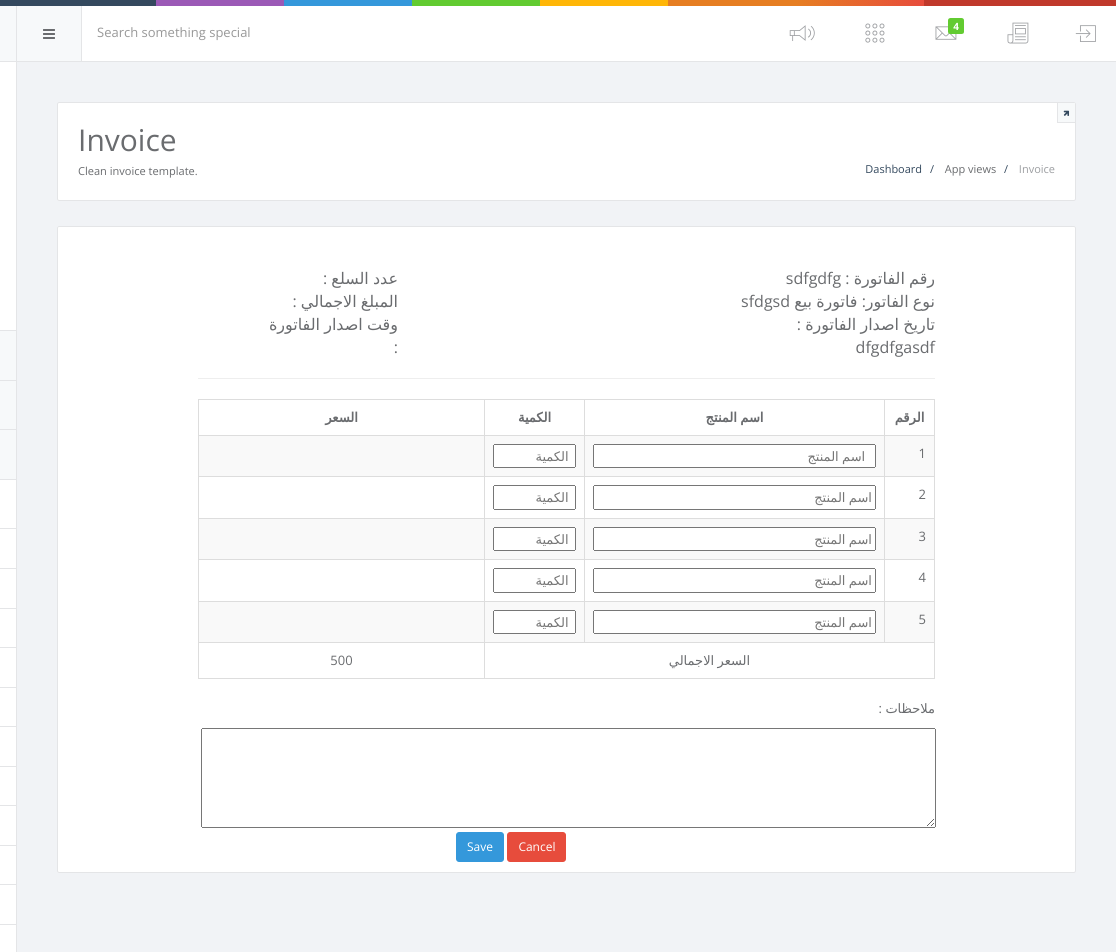
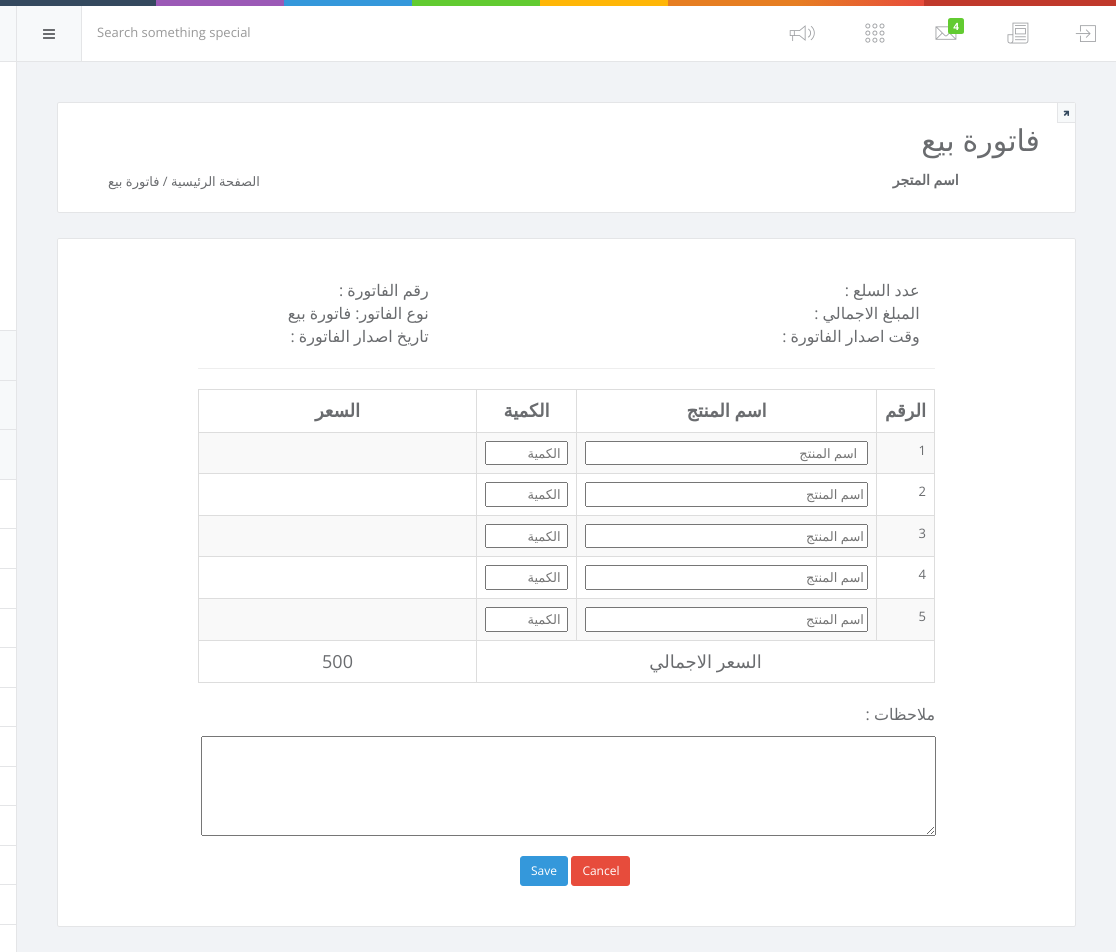
Before and after one commit to khalidSami/Tigarty, a plain HTML site: page homer_admin-v1.7/Sales Point.html in a window 1280 px wide. Shown: the top 952 px of the page, 164-1280 px from the left. Drawn offline with nearby package versions, Linux system fonts and the light colour scheme.

Commit message:
the second editing of Sales Point

```diff
--- a/homer_admin-v1.7/Sales Point.html
+++ b/homer_admin-v1.7/Sales Point.html
@@ -329,30 +329,31 @@
 <!-- Main Wrapper -->
 <div id="wrapper">
 
-<div class="normalheader transition animated fadeIn">
-    <div class="hpanel">
-        <div class="panel-body">
+<div class="normalheader transition animated fadeIn" dir="rtl">
+    <div class="hpanel" dir="rtl">
+        <div class="panel-body" dir="rtl">
             <a class="small-header-action" href="#">
                 <div class="clip-header">
                     <i class="fa fa-arrow-up"></i>
                 </div>
             </a>
 
-            <div id="hbreadcrumb" class="pull-right m-t-lg">
-                <ol class="hbreadcrumb breadcrumb">
-                    <li><a href="index-2.html">Dashboard</a></li>
-                    <li>
-                        <span>App views</span>
-                    </li>
-                    <li class="active">
-                        <span>Invoice</span>
-                    </li>
-                </ol>
+           <div class="col-md-4" style=" padding-top:5%;">
+            <div class="col-md-4" style=" width: auto; vertical-align: bottom;">  الصفحة الرئيسية / فاتورة بيع </div>
+           </div>
+            <div class="col-md-4"></div>
+            <div class="col-md-4"> <h2> فاتورة بيع</h2> </div>
+
+            <div class="col-md-4"></div>
+            <div class="col-md-4"></div>
+            <div class="col-md-1"></div>
+            <div class="col-md-1"></div>
+            <div class="col-md-1"></div>
+
+            <div class="col-md-4" style="text-align: right">
+            <h5> اسم المتجر </h5>
             </div>
-            <h2 class="font-light m-b-xs">
-                Invoice
-            </h2>
-            <small>Clean invoice template.</small>
+
         </div>
     </div>
 </div>
@@ -369,14 +370,15 @@
 
 <div class="row"  style="padding-right:130px;padding-left:130px">
 
-                   <div class="row" dir="rtl" >
-                       <div style="float: right;   font-size: 16px; width: 200px;">
-                           <div> رقم الفاتورة :   sdfgdfg</div>
-                       <div> نوع الفاتور:   فاتورة بيع sfdgsd</div >
-                       <div> تاريخ اصدار الفاتورة :     dfgdfgasdf</div>
+                   <div class="row" dir="rtl" style="font-size:16px;" >
+                       <div class="col-md-4" >
+                           <div> رقم الفاتورة :   </div>
+                       <div> نوع الفاتور:   فاتورة بيع </div >
+                       <div> تاريخ اصدار الفاتورة :     </div>
 
                        </div>
-                       <div style="float: left; font-size: 16px; width: 130px; margin-left:70px" >
+                       <div class="col-md-4"></div>
+                       <div class="col-md-4" >
                            <div>  عدد السلع : </div>
                            <div> المبلغ الاجمالي : </div>
                            <div>وقت اصدار الفاتورة :   </div>
@@ -392,7 +394,7 @@
                         <div dir="rtl">
                             <table class="table table-bordered table-striped" dir="rtl">
                                 <thead style="text-align: center">
-                                <tr style="">
+                                <tr style="font-size:18px;" >
                                     <th style="text-align: center; width: 50px">الرقم</th>
                                     <th style="text-align: center; width: 300px">اسم المنتج </th>
                                     <th style="text-align: center; width: 100px">الكمية </th>
@@ -438,7 +440,7 @@
 
                                 </tbody>
                                 <tfoot>
-                                <tr>
+                                <tr style="font-size:18px;">
                                     <td colspan="3" style="text-align: center">  السعر الاجمالي </td>
                                     <td style="text-align: center">500</td>
                                 </tr>
@@ -447,15 +449,17 @@
                         </div>
 
                     </div>
-                    <div class="row" style="float: right;width: 104%;">
+                    <div class="row" style="float: right;width: 104%; font-size:16px;">
                        <p style="float: right"> : ملاحظات </p>
                         <div class="row" style="width: 100%; margin-left:1px; ">
                        <textarea style="height: 100px;width:100%;  "></textarea>
                         </div>
                     </div>
-                    <div class="row" style=" width:100%;  alignment: center;  background-color: aqua; float: right" >
-                        <div style="alignment:center; position: fixed; right:50%; height:100px" >
-                        <input name="Save" type="submit"  value="Save" class="btn btn-info btn-sm" >
+                    <div class="row"  style="">
+                        <div class="col-lg-4"></div>
+                        <div class="col-md-1"></div>
+                        <div class="col-lg-4"  style="padding-top: 2%;">
+                        <input name="Save" type="submit"  value="Save" class="btn btn-info btn-sm" width="30px" >
                         <input name="Cancel" type="button"  value="Cancel" class="btn btn-danger btn-sm">
                         </div>
                     </div>
```
